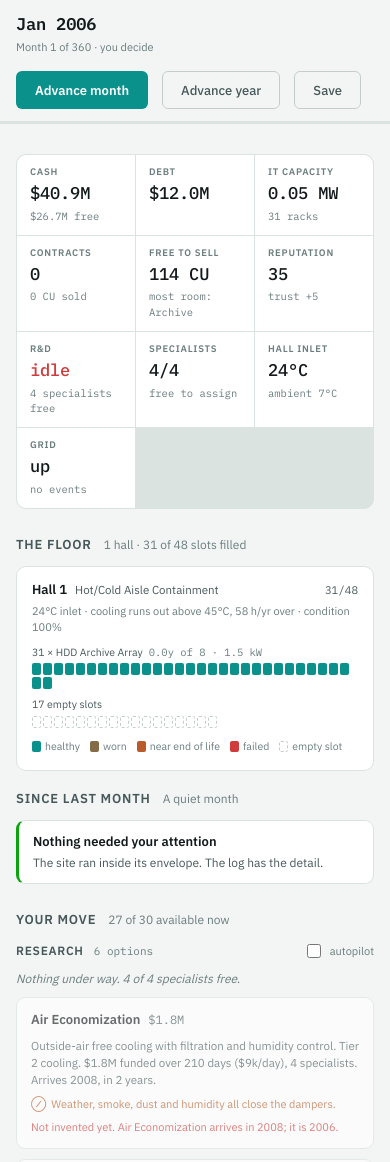
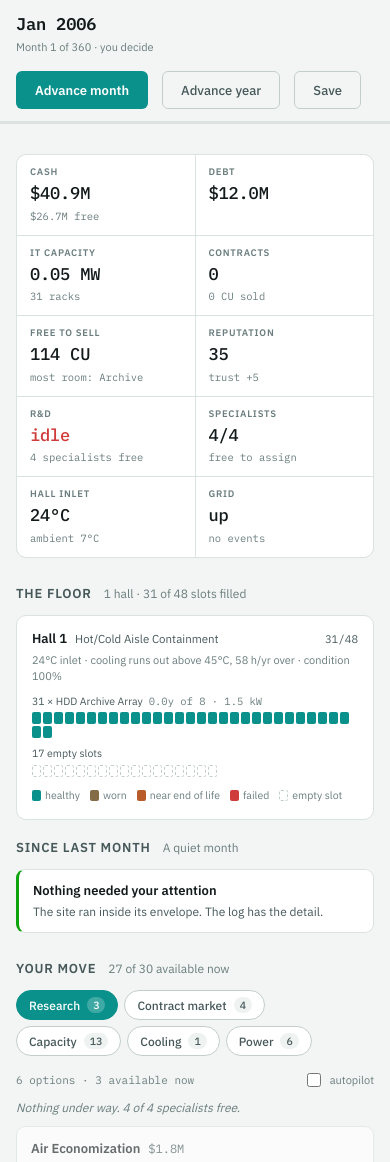
Before and after one commit to beanobots/DatacenterTycoon, a website: page web/index.html in a window 390 px wide. Shown: the top 1162 px of the page. Drawn offline with Linux system fonts and the light colour scheme.

Commit message:
Close the stat-row gap, and tab the decision deck
THE GAP

The stat row is ten cells laid out with auto-fit, so the column count
depended on the width and was usually not a divisor of ten. A part-empty
last row let the rule-coloured ground behind the grid show through as a
grey slab. Ten factors as 2, 5 and 10, so those are the counts now, by
breakpoint - the layout cannot leave a hole.

THE DECK

Five categories stacked down the page ran to about thirty cards and
several screens of scrolling. They are tabs now: one category at a time,
with a badge on each tab counting what can be TAKEN there, which is what
the stack was being scrolled for. A category on autopilot reads "auto"
rather than a number. The deck opens on a category that has something to
do, so the first turn does not land on an empty tab.

The line under the tabs counts what EXISTS rather than what is takeable.
Those two numbers coincide often enough that showing both as bare figures
read as a repeat, so this one now says which it is.

POLISH

Tabular figures on the stat row, the headline tiles and every table, so
columns of numbers stop shuffling their width as they change.

Co-Authored-By: Claude Opus 5 <noreply@anthropic.com>
Claude-Session: https://claude.ai/code/session_011DGBsHjQkBDh5BXWKHneV6

```diff
--- a/web/index.html
+++ b/web/index.html
@@ -140,7 +140,7 @@
   .strip { display: grid; grid-template-columns: repeat(auto-fit, minmax(128px, 1fr)); gap: 1px; background: var(--rule); border: 1px solid var(--rule); border-radius: 10px; overflow: hidden; }
   .stat { background: var(--panel); padding: 14px 16px; display: flex; flex-direction: column; gap: 3px; min-width: 0; }
   .stat .k { font-size: 10px; letter-spacing: .08em; text-transform: uppercase; color: var(--ink-3); font-weight: 600; }
-  .stat .v { font-family: var(--mono); font-size: 22px; font-weight: 500; letter-spacing: -.02em; line-height: 1.15; }
+  .stat .v { font-family: var(--mono); font-size: 22px; font-weight: 500; letter-spacing: -.02em; line-height: 1.15; font-variant-numeric: tabular-nums; }
   .stat .v small { font-size: 12px; color: var(--ink-3); font-weight: 400; margin-left: 2px; }
   .stat .d { font-size: 11px; color: var(--ink-3); font-family: var(--mono); }
 
@@ -171,7 +171,7 @@
 
   /* ---------- table ---------- */
   .scroll-x { overflow-x: auto; }
-  table { border-collapse: collapse; width: 100%; font-family: var(--mono); font-size: 12.5px; }
+  table { border-collapse: collapse; width: 100%; font-family: var(--mono); font-size: 12.5px; font-variant-numeric: tabular-nums; }
   th, td { padding: 7px 10px; text-align: right; white-space: nowrap; border-bottom: 1px solid var(--rule); }
   th {
     font-family: var(--sans); font-size: 10px; letter-spacing: .07em; text-transform: uppercase;
@@ -304,10 +304,15 @@
   button.step.ghost:hover:not(:disabled) { background: var(--panel-sunk); filter: none; }
   button.step:disabled { opacity: .45; cursor: not-allowed; }
 
-  .hud { display: grid; grid-template-columns: repeat(auto-fit, minmax(112px, 1fr)); gap: 1px; background: var(--rule); border: 1px solid var(--rule); border-radius: 10px; overflow: hidden; }
+  /* Ten cells, so the column count is 2, 5 or 10 - anything else leaves a
+     part-empty last row, and the rule-coloured ground behind the grid shows
+     through it as a grey slab. auto-fit cannot promise a divisor. */
+  .hud { display: grid; grid-template-columns: repeat(2, minmax(0, 1fr)); gap: 1px; background: var(--rule); border: 1px solid var(--rule); border-radius: 10px; overflow: hidden; }
+  @media (min-width: 560px) { .hud { grid-template-columns: repeat(5, minmax(0, 1fr)); } }
+  @media (min-width: 1000px) { .hud { grid-template-columns: repeat(10, minmax(0, 1fr)); } }
   .hud .cell { background: var(--panel); padding: 10px 13px; display: flex; flex-direction: column; gap: 2px; min-width: 0; }
   .hud .cell .k { font-size: 9.5px; letter-spacing: .08em; text-transform: uppercase; color: var(--ink-3); font-weight: 600; }
-  .hud .cell .v { font-family: var(--mono); font-size: 17px; font-weight: 500; letter-spacing: -.01em; }
+  .hud .cell .v { font-family: var(--mono); font-size: 17px; font-weight: 500; letter-spacing: -.01em; font-variant-numeric: tabular-nums; }
   .hud .cell .s { font-size: 10.5px; color: var(--ink-3); font-family: var(--mono); }
   .hud .cell.alarm .v { color: var(--critical); }
 
@@ -332,6 +337,28 @@
     font-size: 11px; color: var(--ink-3); cursor: pointer; user-select: none;
   }
   .auto input { accent-color: var(--accent); width: 14px; height: 14px; }
+
+  /* One category at a time. Five stacked categories ran to several screens of
+     cards; the count on each tab is what the stack was really being scrolled
+     for - where the options are. */
+  .deck-tabs { display: flex; gap: 6px; flex-wrap: wrap; }
+  .dtab {
+    display: inline-flex; align-items: center; gap: 7px;
+    font-family: var(--sans); font-size: 12px; font-weight: 500; padding: 6px 12px;
+    border-radius: 999px; cursor: pointer;
+    background: var(--panel); border: 1px solid var(--rule-strong); color: var(--ink-2);
+  }
+  .dtab:hover:not([aria-selected="true"]) { border-color: var(--accent); }
+  .dtab[aria-selected="true"] { background: var(--accent); border-color: var(--accent); color: #fff; }
+  .dtab .n {
+    font-family: var(--mono); font-size: 10.5px; font-variant-numeric: tabular-nums;
+    padding: 1px 6px; border-radius: 999px;
+    background: var(--panel-sunk); color: var(--ink-2);
+  }
+  .dtab[aria-selected="true"] .n { background: rgba(255, 255, 255, .22); color: #fff; }
+  /* A category with nothing to take reads as quiet, not as an alarm. */
+  .dtab .n.none { color: var(--ink-3); }
+  .dtab[aria-selected="true"] .n.none { color: rgba(255, 255, 255, .7); }
 
   .cards { display: grid; grid-template-columns: repeat(auto-fill, minmax(268px, 1fr)); gap: 10px; }
   .act {
@@ -626,7 +653,7 @@
     meta: null, scenarios: [], years: [], alerts: [], actions: [],
     dashboard: null, fleet: null, objectives: [], diagnostics: [],
     openYear: null, hover: null, filter: 'all', tab: 'site', finished: false, busy: false,
-    headroom: [], projection: [], schedule: [], horizon: 12, saves: [],
+    headroom: [], projection: [], schedule: [], horizon: 12, saves: [], deckTab: null,
     chartWorkload: null, projectionByWorkload: {}, chartGap: null,
   };
 
@@ -956,13 +983,54 @@
     $('deck-hint').textContent = state.finished ? 'Campaign complete'
       : takeable + ' of ' + state.actions.length + ' available now';
 
+    // Open on a category with something to do, so the first turn does not
+    // start on an empty tab.
+    var available = function (category) {
+      return (byCategory[category] || []).filter(function (a) {
+        return !a.blocked && a.affordable;
+      }).length;
+    };
+    if (DCT.decisionCategories.indexOf(state.deckTab) < 0) state.deckTab = null;
+    if (!state.deckTab) {
+      DCT.decisionCategories.forEach(function (category) {
+        if (!state.deckTab && !auto[category] && available(category) > 0) state.deckTab = category;
+      });
+      state.deckTab = state.deckTab || DCT.decisionCategories[0];
+    }
+
+    var tabs = el('div', 'deck-tabs');
+    tabs.setAttribute('role', 'tablist');
     DCT.decisionCategories.forEach(function (category) {
+      var button = el('button', 'dtab');
+      button.type = 'button';
+      button.setAttribute('role', 'tab');
+      button.setAttribute('aria-selected', state.deckTab === category ? 'true' : 'false');
+      button.appendChild(el('span', null, CATEGORY_LABELS[category]));
+      var count = available(category);
+      var badge = el('span', 'n' + (auto[category] || count === 0 ? ' none' : ''),
+        auto[category] ? 'auto' : String(count));
+      button.appendChild(badge);
+      button.addEventListener('click', function () {
+        state.deckTab = category;
+        renderDeck();
+      });
+      tabs.appendChild(button);
+    });
+    host.appendChild(tabs);
+
+    [state.deckTab].forEach(function (category) {
       var actions = byCategory[category] || [];
       var block = el('div', 'cat-block');
 
       var bar = el('div', 'cat-bar');
-      bar.appendChild(el('h3', null, CATEGORY_LABELS[category]));
-      bar.appendChild(el('span', 'count', auto[category] ? 'on autopilot' : actions.length + ' option' + (actions.length === 1 ? '' : 's')));
+      // The tab badge counts what can be TAKEN; this counts what exists. The
+      // two coincide often enough that showing a bare number twice reads as a
+      // repeat rather than as two different facts, so this one says which.
+      var ready = available(category);
+      bar.appendChild(el('span', 'count', auto[category] ? 'on autopilot'
+        : actions.length + ' option' + (actions.length === 1 ? '' : 's')
+          + (ready === actions.length ? ', all available now'
+            : ' \u00b7 ' + ready + ' available now')));
       var toggle = el('label', 'auto');
       var box = document.createElement('input');
       box.type = 'checkbox';
```
